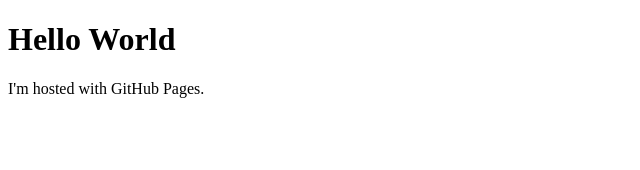
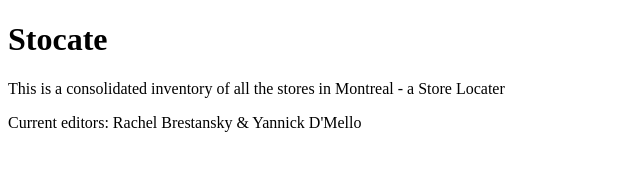
Before and after one commit to TheMellow/TheMellow.github.io, a plain HTML site: page index.html in a window 1280 px wide. Shown: the whole page, without its empty margins (0-640 px from the left). Drawn offline with Linux system fonts and the light colour scheme.

Commit message:
splash page
basic description

```diff
--- a/index.html
+++ b/index.html
@@ -1,7 +1,8 @@
 <!DOCTYPE html>
 <html>
 <body>
-<h1>Hello World</h1>
-<p>I'm hosted with GitHub Pages.</p>
+<h1>Stocate</h1>
+<p>This is a consolidated inventory of all the stores in Montreal - a Store Locater</p>
+<p>Current editors: Rachel Brestansky & Yannick D'Mello</p>
 </body>
 </html>
```
Also changed, not shown: 1 other file.
